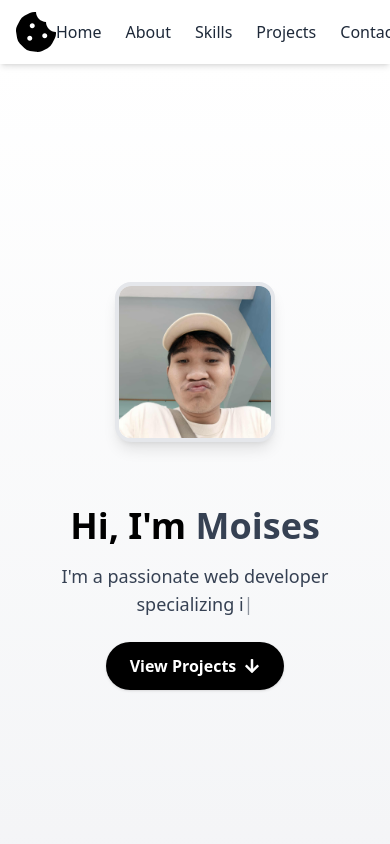
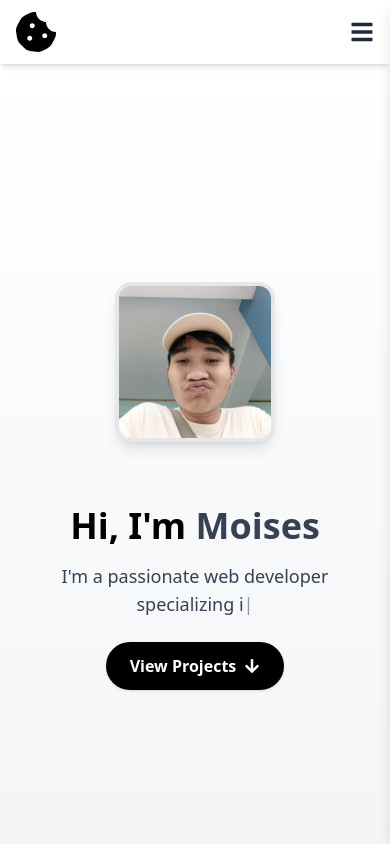
Before and after one commit to teyorkk/portfolio, a React (Vite) app: page / in a window 390 px wide. Shown: the top 844 px of the page. Built offline with nearby package versions, Linux system fonts and the light colour scheme.

Commit message:
add some styles and make it more responsive to smaller devices

```diff
--- a/src/App.tsx
+++ b/src/App.tsx
@@ -1,4 +1,4 @@
-import Header from "./components/Header";
+import {Header} from "./components/Header";
 import Hero from "./components/Hero";
 import {About} from "./components/About";
 import Skills from "./components/Skills";
--- a/src/components/About.tsx
+++ b/src/components/About.tsx
@@ -28,7 +28,7 @@ export const About = () => {
               <ul className="list-disc list-inside space-y-1 text-gray-700">
                 <li>Frontend Development (React, TypeScript, Tailwind CSS)</li>
                 <li>Responsive & Modern UI Design</li>
-                <li>JavaScript & ES6+</li>
+                <li>JavaScript</li>
                 <li>Version Control (Git & GitHub)</li>
               </ul>
             </div>
--- a/src/components/Footer.tsx
+++ b/src/components/Footer.tsx
@@ -10,7 +10,7 @@ const Footer = () => {
             href="https://github.com/teyorkk"
             target="_blank"
             rel="noopener noreferrer"
-            className="text-black hover:text-gray-900 text-2xl transition"
+            className="text-black hover:text-gray-700 text-2xl transition"
           >
             <FaGithub />
           </a>
@@ -18,7 +18,7 @@ const Footer = () => {
             href="https://www.facebook.com/AtienzaTheo"
             target="_blank"
             rel="noopener noreferrer"
-            className="text-black hover:text-blue-900 text-2xl transition"
+            className="text-black hover:text-gray-700 text-2xl transition"
           >
             <FaFacebook />
           </a>
@@ -26,7 +26,7 @@ const Footer = () => {
             href="https://www.instagram.com/teyorkk/"
             target="_blank"
             rel="noopener noreferrer"
-            className="text-black hover:text-blue-700 text-2xl transition"
+            className="text-black hover:text-gray-700 text-2xl transition"
           >
             <FaInstagram />
           </a>
@@ -34,7 +34,7 @@ const Footer = () => {
             href="https://letterboxd.com/teyorkk/"
             target="_blank"
             rel="noopener noreferrer"
-            className="text-black hover:text-blue-700 text-2xl transition"
+            className="text-black hover:text-gray-700 text-2xl transition"
           >
             <FaLetterboxd />
           </a>
--- a/src/components/Header.tsx
+++ b/src/components/Header.tsx
@@ -1,42 +1,107 @@
+import { useState } from "react";
 import { FaCookieBite } from "react-icons/fa";
+import { FaBars, FaTimes } from "react-icons/fa";
 
-const Header = () => {
+const navLinks = [
+  { href: "#hero", label: "Home" },
+  { href: "#about", label: "About" },
+  { href: "#skills", label: "Skills" },
+  { href: "#projects", label: "Projects" },
+  { href: "#contact", label: "Contact" },
+];
+
+export const Header = () => {
+  const [menuOpen, setMenuOpen] = useState(false);
+
   return (
     <header className="w-full bg-white shadow-md sticky top-0 z-50">
-      <nav className="max-w-5xl mx-auto flex items-center justify-between px-4 py-3">
+      <nav className="max-w-5xl mx-auto flex items-center justify-between px-4 py-3 relative">
         <div className="text-2xl font-bold text-black">
-          <FaCookieBite className="w-10 h-10" />
+          <a href="#hero">
+            <FaCookieBite className="hover:text-gray-700 w-10 h-10" />
+          </a>
         </div>
-        <ul className="flex gap-6 text-gray-800 font-medium">
-          <li>
-            <a href="#hero" className="hover:text-black transition">
-              Home
+        {/* Desktop Nav */}
+        <ul className="hidden md:flex gap-6 text-gray-800 font-medium">
+          {navLinks.map((link) => (
+            <li key={link.href}>
+              <a
+                href={link.href}
+                className="hover:underline transition-transform"
+              >
+                {link.label}
+              </a>
+            </li>
+          ))}
+        </ul>
+
+        {/* Hamburger Icon (only when menu is closed) */}
+        {!menuOpen && (
+          <button
+            className="md:hidden text-2xl text-gray-800 focus:outline-none z-50"
+            onClick={() => setMenuOpen(true)}
+            aria-label="Open menu"
+          >
+            <FaBars />
+          </button>
+        )}
+        {/* Mobile Nav */}
+        <ul
+          className={`fixed top-0 right-0 h-full w-1/3 max-w-xs bg-white shadow-lg flex flex-col gap-8 pt-16 px-8 text-lg font-medium text-gray-800 transform transition-transform duration-300 md:hidden z-50
+            ${menuOpen ? "translate-x-0" : "translate-x-full"}`}
+        >
+          {/* Close button inside menu */}
+          <li className="self-end mb-4">
+            <button
+              className="text-2xl text-gray-800 focus:outline-none"
+              onClick={() => setMenuOpen(false)}
+              aria-label="Close menu"
+            >
+              <FaTimes />
+            </button>
+          </li>
+          {navLinks.map((link) => (
+            <li key={link.href}>
+              <a
+                href={link.href}
+                className="block py-2 hover:underline transition-transform"
+                onClick={() => setMenuOpen(false)}
+              >
+                {link.label}
+              </a>
+            </li>
+          ))}
+        </ul>
+      </nav>
+      <ul
+        className={`fixed top-0 right-0 h-full w-2/3 max-w-xs bg-white shadow-lg flex flex-col gap-8 pt-16 px-8 text-lg font-medium text-gray-800 transform transition-transform duration-300 md:hidden z-50 ${
+          menuOpen ? "translate-x-0" : "translate-x-full"
+        }`}
+        style={{ paddingTop: "0", position: "fixed" }}
+      >
+        {/* Close button absolutely positioned at top right */}
+        <li className="list-none">
+          <button
+            className="absolute top-4 right-4 text-2xl text-gray-800 focus:outline-none"
+            onClick={() => setMenuOpen(false)}
+            aria-label="Close menu"
+            style={{ zIndex: 60 }}
+          >
+            <FaTimes />
+          </button>
+        </li>
+        {navLinks.map((link) => (
+          <li key={link.href}>
+            <a
+              href={link.href}
+              className="block py-2 hover:text-black transition"
+              onClick={() => setMenuOpen(false)}
+            >
+              {link.label}
             </a>
           </li>
-          <li>
-            <a href="#about" className="hover:text-black transition">
-              About
-            </a>
-          </li>
-          <li>
-            <a href="#skills" className="hover:text-black transition">
-              Skills
-            </a>
-          </li>
-          <li>
-            <a href="#projects" className="hover:text-black transition">
-              Projects
-            </a>
-          </li>
-          <li>
-            <a href="#contact" className="hover:text-black transition">
-              Contact
-            </a>
-          </li>
-        </ul>
-      </nav>
+        ))}
+      </ul>
     </header>
   );
 };
-
-export default Header;
--- a/src/components/Hero.tsx
+++ b/src/components/Hero.tsx
@@ -1,5 +1,4 @@
-
-import  { useState, useEffect } from "react";
+import { useState, useEffect } from "react";
 import { FaArrowDown } from "react-icons/fa";
 
 interface TypewriterTextProps {
@@ -47,7 +46,6 @@ const Hero = () => {
           onMouseEnter={() => setImgSrc("/3.jpg")}
           onMouseLeave={() => setImgSrc("/2.jpg")}
         >
-
           <span className="text-gray-400 text-lg w-full h-full">
             <img
               src={imgSrc}
@@ -63,8 +61,10 @@ const Hero = () => {
           </h1>
 
           <TypewriterText
-            text={"I'm a passionate web developer specializing in building modern, responsive, and engaging web applications."}
-            className="text-lg md:text-xl text-gray-700 mb-6"
+            text={
+              "I'm a passionate web developer specializing in building modern, responsive, and engaging web applications."
+            }
+            className="text-lg md:text-xl text-gray-700 mb-6 min-h-[56px]"
           />
 
           <a
--- a/src/components/Project.tsx
+++ b/src/components/Project.tsx
@@ -3,19 +3,19 @@ const projects = [
     title: "Portfolio Website",
     description: "A modern portfolio built with React and Tailwind CSS.",
     image: "/port.png",
-    link: "#",
+    link: "https://github.com/teyorkk/portfolio",
   },
   {
     title: "Expense Tracker",
     description: "A mobile expense tracker app using flutter.",
     image: "/expense.jpg",
-    link: "#",
+    link: "https://github.com/teyorkk/expense_tracker_flutter",
   },
   {
     title: "Cineverse",
     description: "A movie review logging website.",
     image: "/cineverse.png",
-    link: "#",
+    link: "https://github.com/teyorkk/cineverse",
   },
 ];
 
@@ -31,7 +31,7 @@ const Project = () => {
             <a
               key={project.title}
               href={project.link}
-              className="block bg-gray-100 rounded-xl shadow hover:shadow-lg transition overflow-hidden group border border-gray-200"
+              className="block bg-gray-100 rounded-xl shadow hover:shadow-lg transition overflow-hidden group border border-gray-200 transform hover:scale-105 duration-300"
               target="_blank"
               rel="noopener noreferrer"
             >
@@ -39,7 +39,7 @@ const Project = () => {
                 <img
                   src={project.image}
                   alt={project.title}
-                  className="w-full h-full object-cover group-hover:scale-105 transition-transform"
+                  className="w-full h-full object-cover "
                 />
               </div>
               <div className="p-5">
--- a/src/components/Skills.tsx
+++ b/src/components/Skills.tsx
@@ -47,7 +47,7 @@ const Skills = () => {
         <h2 className="text-3xl font-bold mb-8 text-center text-gray-900">
           Skills
         </h2>
-        <div className="grid grid-cols-1 sm:grid-cols-2 md:grid-cols-3 lg:grid-cols-4 gap-8">
+        <article className="grid grid-cols-1 sm:grid-cols-2 md:grid-cols-3 lg:grid-cols-4 gap-8">
           {skills.map((skill) => (
             <div
               key={skill.name}
@@ -61,7 +61,7 @@ const Skills = () => {
               </span>
             </div>
           ))}
-        </div>
+        </article>
       </div>
     </section>
   );
```
